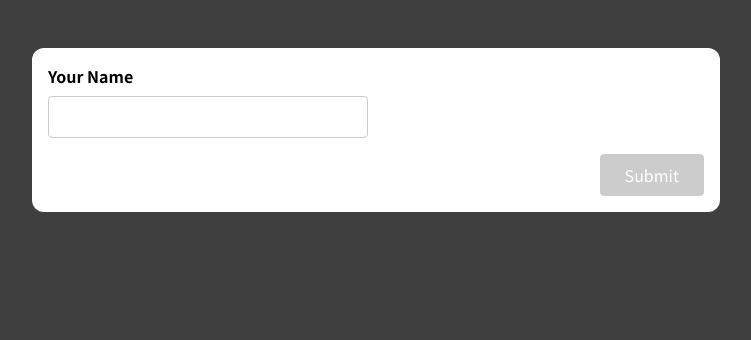
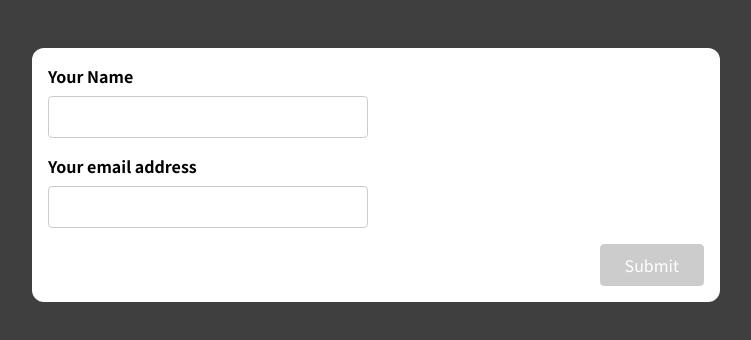
Before and after one commit to rolandasan/react-complete-guide, a React (Create React App) app in the folder section-16-working-with-forms/: page / in a window 1280 px wide. Shown: the top 340 px of the page, without its empty margins (264-1015 px from the left). Built offline with nearby package versions, Linux system fonts and the light colour scheme.

Commit message:
Assignment 5 solution

```diff
--- a/section-16-working-with-forms/src/components/SimpleInput.tsx
+++ b/section-16-working-with-forms/src/components/SimpleInput.tsx
@@ -2,41 +2,74 @@ import React, { ChangeEvent, FocusEvent, FormEvent, useState } from 'react';
 
 export const SimpleInput: React.FC = () => {
     const [enteredName, setEnteredName] = useState('');
+    const [enteredEmail, setEnteredEmail] = useState('');
     const [enteredNameTouched, setEnteredNameTouched] = useState(false);
+    const [emailInputTouched, setEmailInputTouched] = useState(false);
 
     const enteredNameIsValid = enteredName.trim() !== '';
     const nameInputInvalid = !enteredNameIsValid && enteredNameTouched;
-    const inputClasses = nameInputInvalid ? 'form-control invalid' : 'form-control';
+    const nameInputClasses = nameInputInvalid ? 'form-control invalid' : 'form-control';
+
+    const validateEmail = (email: String): boolean => {
+        // Email should contain @ symbol
+        const atPosition = email.trim().indexOf('@');
+        if (atPosition === -1) {
+            return false;
+        }
+        // Email part after @ should be two text parts, seperated by . symbol
+        // Email part after . sumbol should be at least two characters long
+        const dotPosition = email.trim().indexOf('.', atPosition);
+        return dotPosition !== -1 && email.trim().length > dotPosition + 2;
+    };
+
+    const enteredEmailIsValid: boolean = validateEmail(enteredEmail);
+    const emailInputInvalid = !enteredEmailIsValid && emailInputTouched;
+    const emailInputClasses = emailInputInvalid ? 'form-control invalid' : 'form-control';
 
     let formIsValid = false;
-    if (enteredNameIsValid) {
+    if (enteredNameIsValid && enteredEmailIsValid) {
         formIsValid = true;
     }
 
-    const inputChangeHandler = (event: ChangeEvent<HTMLInputElement>) => {
+    const nameChangeHandler = (event: ChangeEvent<HTMLInputElement>) => {
         setEnteredName(event.target.value);
     };
 
-    const inputBlurHandler = (_event: FocusEvent<HTMLInputElement>) => {
+    const nameBlurHandler = (_event: FocusEvent<HTMLInputElement>) => {
         setEnteredNameTouched(true);
+    };
+
+    const emailChangeHandler = (event: ChangeEvent<HTMLInputElement>) => {
+        setEnteredEmail(event.target.value);
+    };
+
+    const emailBlurHandler = (_event: FocusEvent<HTMLInputElement>) => {
+        setEmailInputTouched(true);
     };
 
     const formSubmitHandler = (event: FormEvent) => {
         event.preventDefault();
         setEnteredNameTouched(true);
-        if (!enteredNameIsValid) {
+        if (!enteredNameIsValid || !enteredEmailIsValid) {
             return;
         }
         setEnteredName('');
         setEnteredNameTouched(false);
+        setEnteredEmail('');
+        setEmailInputTouched(false);
     };
 
     return (
         <form onSubmit={formSubmitHandler}>
-            <div className={inputClasses}>
+            <div className={nameInputClasses}>
                 <label htmlFor='name'>Your Name</label>
-                <input type='text' id='name' onChange={inputChangeHandler} onBlur={inputBlurHandler} value={enteredName} />
+                <input type='text' id='name' onChange={nameChangeHandler} onBlur={nameBlurHandler} value={enteredName} />
                 {nameInputInvalid && <p className='error-text'>Name must be not empty</p>}
+            </div>
+            <div className={emailInputClasses}>
+                <label htmlFor='email'>Your email address</label>
+                <input type='text' id='email' onChange={emailChangeHandler} onBlur={emailBlurHandler} value={enteredEmail} />
+                {emailInputInvalid && <p className='error-text'>Email must be not empty and valid email address</p>}
             </div>
             <div className='form-actions'>
                 <button disabled={!formIsValid}>Submit</button>
```
